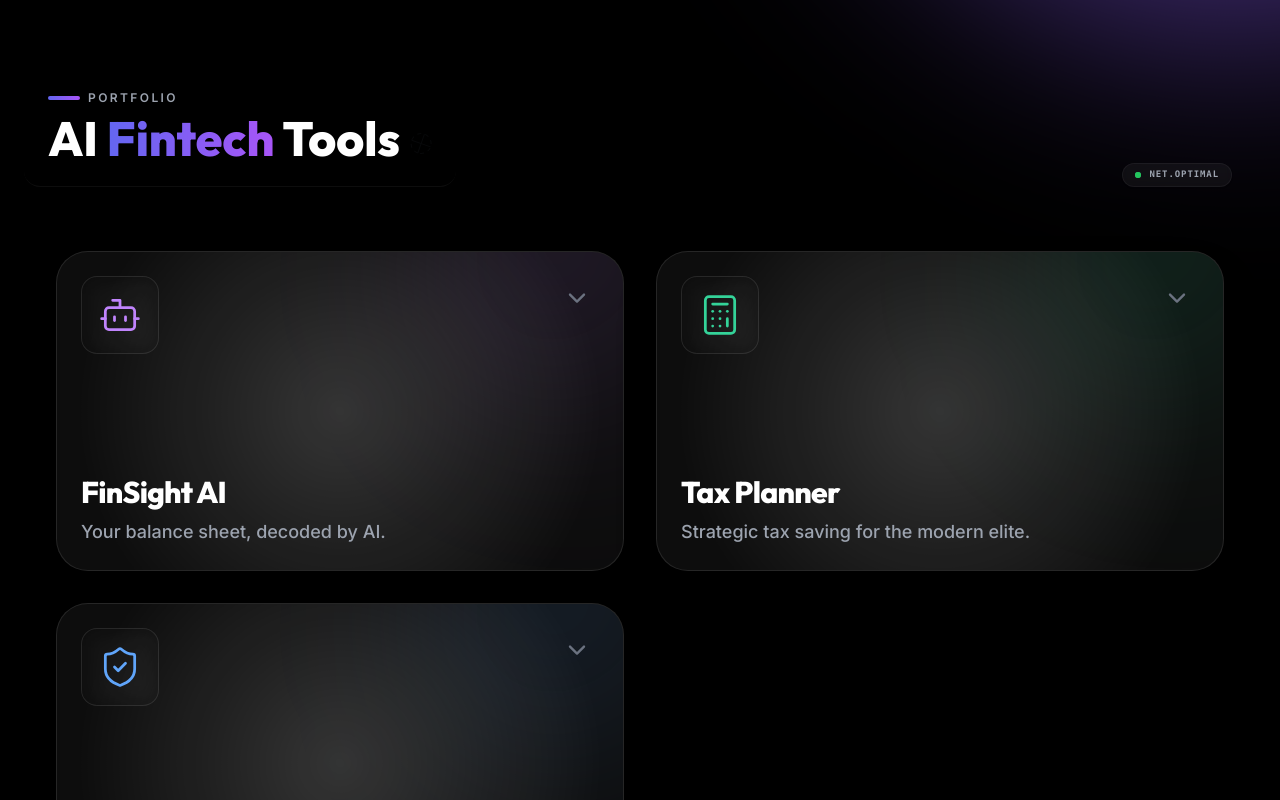
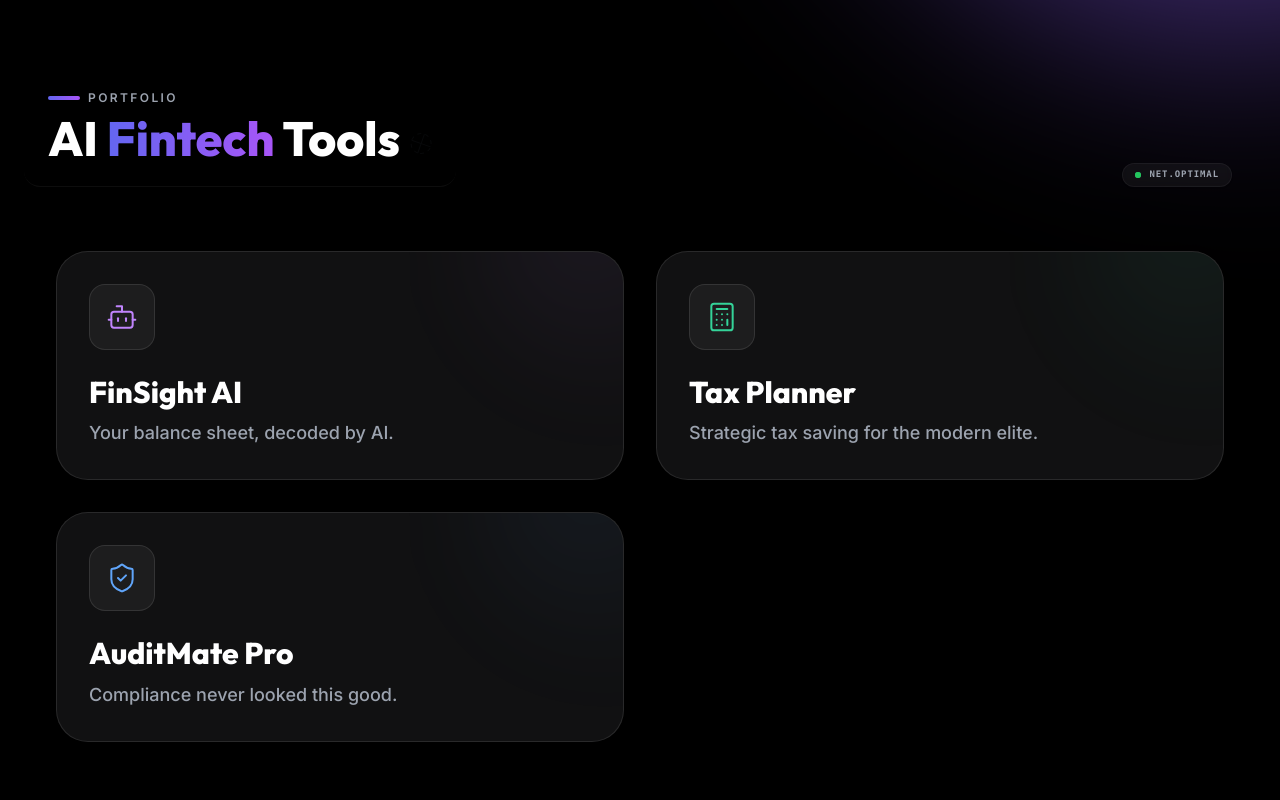
Before and after one commit to thepentiumguy-dev/casriharri-fca, a React (Vite) app: page / in a window 1280 px wide. Shown: the part 1460-2260 px from the top of the page. Built offline with nearby package versions, Linux system fonts and the light colour scheme.

Commit message:
Update ProjectCard.tsx

```diff
--- a/components/ProjectCard.tsx
+++ b/components/ProjectCard.tsx
@@ -1,6 +1,6 @@
-import React, { useState, useRef, MouseEvent } from 'react';
-import { motion, AnimatePresence, Variants, useMotionValue, useSpring, useTransform, useMotionTemplate } from 'framer-motion';
-import { ArrowUpRight, CheckCircle2, X, ChevronDown } from 'lucide-react';
+import React, { useState } from 'react';
+import { motion, AnimatePresence } from 'framer-motion';
+import { ArrowUpRight, CheckCircle2, ChevronDown, X } from 'lucide-react';
 import { Project } from '../types';
 
 interface ProjectCardProps {
@@ -10,260 +10,136 @@ interface ProjectCardProps {
 const ProjectCard: React.FC<ProjectCardProps> = ({ project }) => {
   const [isOpen, setIsOpen] = useState(false);
   const Icon = project.icon;
-  const cardRef = useRef<HTMLDivElement>(null);
-
-  // --- 3D Tilt & Glare Physics ---
-  const mouseX = useMotionValue(0);
-  const mouseY = useMotionValue(0);
-
-  const rotateX = useSpring(useTransform(mouseY, [-0.5, 0.5], [7, -7]), { stiffness: 150, damping: 20 });
-  const rotateY = useSpring(useTransform(mouseX, [-0.5, 0.5], [-7, 7]), { stiffness: 150, damping: 20 });
-
-  const glareOpacity = useSpring(useTransform(mouseY, [-0.5, 0.5], [0, 0.4]), { stiffness: 150, damping: 20 });
-  const glareX = useSpring(useTransform(mouseX, [-0.5, 0.5], [0, 100]), { stiffness: 150, damping: 20 });
-  const glareY = useSpring(useTransform(mouseY, [-0.5, 0.5], [0, 100]), { stiffness: 150, damping: 20 });
-
-  // Fixed: Call hook at top level
-  const glareBackground = useMotionTemplate`radial-gradient(circle at ${glareX}% ${glareY}%, rgba(255,255,255,0.8) 0%, rgba(255,255,255,0) 80%)`;
-
-  const handleMouseMove = (e: MouseEvent<HTMLDivElement>) => {
-    if (isOpen || !cardRef.current) return;
-    const rect = cardRef.current.getBoundingClientRect();
-    const width = rect.width;
-    const height = rect.height;
-
-    const xPct = (e.clientX - rect.left) / width - 0.5;
-    const yPct = (e.clientY - rect.top) / height - 0.5;
-
-    mouseX.set(xPct);
-    mouseY.set(yPct);
-  };
-
-  const handleMouseLeave = () => {
-    mouseX.set(0);
-    mouseY.set(0);
-  };
-
-  // --- Animation Variants ---
-  const containerVariants = {
-    collapsed: {
-      scale: 1,
-      zIndex: 0,
-      transition: { type: "spring", stiffness: 300, damping: 20 }
-    },
-    expanded: {
-      scale: 1,
-      zIndex: 40,
-      transition: { type: "spring", stiffness: 300, damping: 30 }
-    }
-  };
-
-  const contentVariants: Variants = {
-    hidden: { opacity: 0 },
-    visible: {
-      opacity: 1,
-      transition: {
-        staggerChildren: 0.15,
-        delayChildren: 0.3 // Key change: Wait for card expansion
-      }
-    },
-    exit: {
-      opacity: 0,
-      transition: { duration: 0.2 }
-    }
-  };
-
-  const itemVariants: Variants = {
-    hidden: { opacity: 0, y: 30, filter: "blur(4px)" },
-    visible: {
-      opacity: 1,
-      y: 0,
-      filter: "blur(0px)",
-      transition: { type: "spring", stiffness: 200, damping: 20 }
-    }
-  };
 
   return (
     <motion.div
-      ref={cardRef}
       layout
-      variants={containerVariants}
-      animate={isOpen ? "expanded" : "collapsed"}
-      initial="collapsed"
-      onClick={() => !isOpen && setIsOpen(true)}
-      onMouseMove={handleMouseMove}
-      onMouseLeave={handleMouseLeave}
-      style={{
-        rotateX: isOpen ? 0 : rotateX,
-        rotateY: isOpen ? 0 : rotateY,
-        transformStyle: "preserve-3d",
-      }}
-      className={`relative cursor-pointer transition-colors duration-500
+      onClick={() => setIsOpen(!isOpen)}
+      className={`
+        relative w-full overflow-hidden cursor-pointer group
+        bg-white/10 dark:bg-surface-darkVariant/40 backdrop-blur-xl
+        border border-white/20 dark:border-white/10 shadow-xl
+        transition-all duration-500 ease-out
         ${isOpen
-          ? 'col-span-1 md:col-span-2 fixed md:relative inset-4 md:inset-0 h-auto md:h-auto z-50 md:z-auto'
-          : 'h-80 group perspective-1000'
+            ? 'rounded-[2.5rem] bg-white/20 dark:bg-surface-darkVariant/60 border-primary-500/30 ring-1 ring-primary-500/20'
+            : 'rounded-[2rem] hover:border-primary-500/30 hover:shadow-2xl hover:-translate-y-1'
         }
       `}
     >
-      {/* Card Container with Deep Glassmorphism */}
+        {/* Decorative Blob */}
         <motion.div
            layout="position"
+           className={`absolute -top-32 -right-32 w-64 h-64 bg-gradient-to-br ${project.color.replace('text-', 'from-')}/20 to-transparent rounded-full blur-[60px] pointer-events-none`}
+           animate={{
+             scale: isOpen ? 1.5 : 1,
+             opacity: isOpen ? 0.3 : 0.5
+           }}
+        />
+
+        <div className="relative z-10 p-8 flex flex-col">
+            <div className="flex justify-between items-start">
+                <motion.div
+                   layout="position"
+                   className={`p-4 rounded-2xl bg-white/20 dark:bg-white/5 border border-white/10 ${project.color}`}
+                >
+                   <Icon size={32} strokeWidth={1.5} />
+                </motion.div>
+
+                {/* Toggle Icon */}
+                <motion.button
+                   layout="position"
                    className={`
-          relative w-full h-full overflow-hidden border shadow-2xl backdrop-blur-2xl
-          ${isOpen
-             ? 'bg-surface-light/95 dark:bg-surface-darkVariant/95 border-gray-200 dark:border-white/10 rounded-[2.5rem] p-8 md:p-10'
-             : 'bg-white/10 dark:bg-white/5 border-white/20 dark:border-white/10 rounded-[2rem] p-6 flex flex-col justify-between hover:shadow-primary-500/20'
-          }
+                      p-2 rounded-full transition-colors duration-300
+                      ${isOpen ? 'bg-white/10 text-gray-500 hover:text-red-500' : 'text-gray-400 group-hover:text-primary-500'}
                    `}
                 >
+                   {isOpen ? <X size={24} /> : <ArrowUpRight size={24} className="opacity-0 group-hover:opacity-100 transition-opacity" />}
+                </motion.button>
+            </div>
 
-        {/* Dynamic Glare Effect (Only visible when closed) */}
-        {!isOpen && (
-          <motion.div
-            className="absolute inset-0 pointer-events-none z-10 mix-blend-overlay"
-            style={{
-              background: glareBackground,
-              opacity: glareOpacity
-            }}
-          />
-        )}
-
-        {/* Floating Gradient Blob */}
-        <motion.div
-          layout
-          className={`absolute -top-32 -right-32 w-80 h-80 bg-gradient-to-br ${project.color.replace('text-', 'from-')}/20 to-transparent blur-[80px] rounded-full pointer-events-none`}
-          animate={{ scale: isOpen ? 1.5 : 1 }}
-        />
-
-        {/* Card Header Content */}
-        <motion.div layout="position" className="flex justify-between items-start relative z-20">
-          <motion.div
-             layout
-             className={`p-4 rounded-2xl bg-white/20 dark:bg-black/20 backdrop-blur-md border border-white/10 ${project.color}`}
-             whileHover={{ scale: 1.1, rotate: 5 }}
-             transition={{ type: "spring", stiffness: 400, damping: 17 }}
-          >
-            <Icon size={isOpen ? 32 : 44} strokeWidth={1.5} />
-          </motion.div>
-
-          {isOpen ? (
-            <motion.button
-              layout
-              initial={{ scale: 0, rotate: -180 }}
-              animate={{ scale: 1, rotate: 0 }}
-              exit={{ scale: 0 }}
-              whileHover={{ scale: 1.2, rotate: 90 }}
-              whileTap={{ scale: 0.9 }}
-              onClick={(e) => { e.stopPropagation(); setIsOpen(false); }}
-              className="p-3 rounded-full bg-gray-100 dark:bg-white/10 text-gray-500 hover:text-red-500 dark:hover:text-red-400 transition-colors"
-            >
-              <X size={24} />
-            </motion.button>
-          ) : (
-            <motion.div
-              layout
-              animate={{ y: [0, 6, 0] }}
-              transition={{ duration: 2, repeat: Infinity, ease: "easeInOut" }}
-              className="p-2 text-gray-400 dark:text-gray-500 group-hover:text-primary-500 transition-colors"
-            >
-              <ChevronDown size={28} />
-            </motion.div>
-          )}
-        </motion.div>
-
-        {/* Card Title & Short Description */}
-        <motion.div layout="position" className="mt-4 relative z-20">
+            <motion.div layout="position" className="mt-6">
                 <motion.h3
                    layout="position"
-            className="font-heading font-black text-3xl dark:text-white text-gray-900 mb-2 tracking-tight"
+                   className="font-heading font-black text-3xl text-gray-900 dark:text-white leading-tight mb-2"
                 >
                    {project.name}
                 </motion.h3>
 
+                <AnimatePresence mode='popLayout'>
                     {!isOpen && (
                         <motion.p
                             initial={{ opacity: 0 }}
                             animate={{ opacity: 1 }}
                             exit={{ opacity: 0 }}
-              // Added pr-16 to prevent text overlap with the absolute positioned arrow icon
-              className="text-gray-600 dark:text-gray-400 font-medium text-lg line-clamp-2 pr-16"
+                            transition={{ duration: 0.2 }}
+                            className="text-gray-600 dark:text-gray-400 font-medium text-lg line-clamp-2"
                         >
                             {project.shortDescription}
                         </motion.p>
                     )}
+                </AnimatePresence>
             </motion.div>
 
-        {/* Expanded Content */}
             <AnimatePresence>
                 {isOpen && (
                     <motion.div
-              variants={contentVariants}
-              initial="hidden"
-              animate="visible"
-              exit="exit"
-              className="mt-8 space-y-8 relative z-20"
+                        initial={{ opacity: 0, height: 0 }}
+                        animate={{ opacity: 1, height: 'auto' }}
+                        exit={{ opacity: 0, height: 0 }}
+                        transition={{ duration: 0.4, ease: "easeInOut" }}
                     >
+                        <div className="pt-6 border-t border-white/10 mt-6">
                             <motion.p
-                variants={itemVariants}
-                className="text-xl text-gray-700 dark:text-gray-200 leading-relaxed font-medium"
+                                initial={{ y: 20, opacity: 0 }}
+                                animate={{ y: 0, opacity: 1 }}
+                                transition={{ delay: 0.1 }}
+                                className="text-lg text-gray-700 dark:text-gray-300 leading-relaxed font-medium mb-6"
                             >
                                 {project.fullDescription}
                             </motion.p>
 
-              <motion.div variants={itemVariants} className="space-y-4">
-                <h4 className="text-sm font-bold uppercase tracking-widest text-primary-600 dark:text-primary-400 opacity-80">
-                  Key Capabilities
-                </h4>
-                <div className="grid grid-cols-1 sm:grid-cols-2 gap-4">
+                            <div className="grid grid-cols-1 sm:grid-cols-2 gap-3 mb-8">
                                 {project.features.map((feature, idx) => (
                                     <motion.div
                                         key={idx}
-                      variants={itemVariants}
-                      whileHover={{ x: 5 }}
-                      className="flex items-center gap-3 p-3 rounded-xl bg-gray-50 dark:bg-white/5 border border-gray-100 dark:border-white/5"
+                                        initial={{ opacity: 0, x: -10 }}
+                                        animate={{ opacity: 1, x: 0 }}
+                                        transition={{ delay: 0.2 + idx * 0.05 }}
+                                        className="flex items-center gap-2 text-sm font-bold text-gray-600 dark:text-gray-300"
                                     >
-                      <CheckCircle2 size={18} className="text-primary-500 shrink-0" />
-                      <span className="text-base font-semibold text-gray-800 dark:text-gray-100">{feature}</span>
+                                        <CheckCircle2 size={16} className="text-primary-500 shrink-0" />
+                                        {feature}
                                     </motion.div>
                                 ))}
                             </div>
-              </motion.div>
 
-              <motion.div variants={itemVariants} className="pt-6 flex justify-end">
+                            <div className="flex justify-end">
                                 <motion.a
                                     href={project.url}
                                     target="_blank"
                                     rel="noopener noreferrer"
-                  className="group relative inline-flex items-center gap-3 px-8 py-4 bg-gray-900 dark:bg-white text-white dark:text-black rounded-full font-bold text-lg overflow-hidden shadow-xl"
+                                    onClick={(e) => e.stopPropagation()}
                                     whileHover={{ scale: 1.05 }}
                                     whileTap={{ scale: 0.95 }}
-                  transition={{ type: "spring", stiffness: 400, damping: 15 }}
-                  onClick={(e) => e.stopPropagation()}
+                                    initial={{ y: 20, opacity: 0 }}
+                                    animate={{ y: 0, opacity: 1 }}
+                                    transition={{ delay: 0.3 }}
+                                    className="px-6 py-3 bg-gray-900 dark:bg-white text-white dark:text-black rounded-xl font-bold text-sm flex items-center gap-2 shadow-lg hover:shadow-primary-500/20 transition-shadow"
                                 >
-                  <motion.div
-                    className="absolute inset-0 bg-gradient-to-r from-primary-500 to-purple-600 opacity-0 group-hover:opacity-100 transition-opacity duration-300"
-                  />
-                  <span className="relative z-10">Launch Project</span>
-                  <ArrowUpRight size={22} className="relative z-10 group-hover:translate-x-1 group-hover:-translate-y-1 transition-transform" />
+                                    Launch <ArrowUpRight size={16} />
                                 </motion.a>
-              </motion.div>
+                            </div>
+                        </div>
                     </motion.div>
                 )}
             </AnimatePresence>
 
             {!isOpen && (
-           <motion.div
-              className="absolute bottom-6 right-6 opacity-0 group-hover:opacity-100 transition-opacity z-20"
-              initial={false}
-              animate={{ rotate: 45 }}
-              whileHover={{ rotate: 0, scale: 1.2 }}
-           >
-             <div className="p-3 rounded-full bg-white/20 backdrop-blur-md border border-white/20 text-white shadow-lg">
-               <ArrowUpRight size={24} />
-             </div>
+               <motion.div layout className="absolute bottom-6 right-6 opacity-0 group-hover:opacity-100 transition-opacity duration-300">
+                  <ChevronDown className="text-primary-500 animate-bounce" />
                </motion.div>
             )}
-      </motion.div>
+        </div>
     </motion.div>
   );
 };
```
Lines whose indentation alone changed are shown as unchanged.
